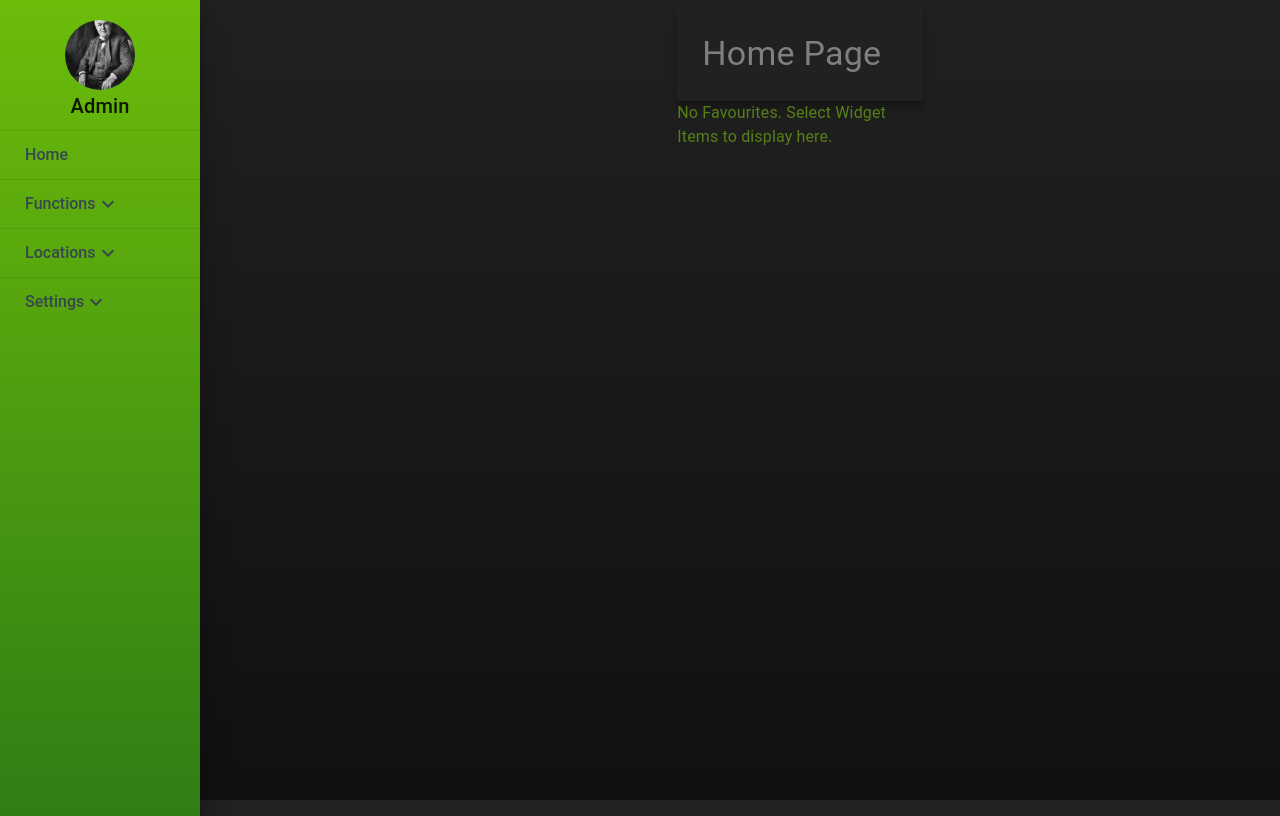
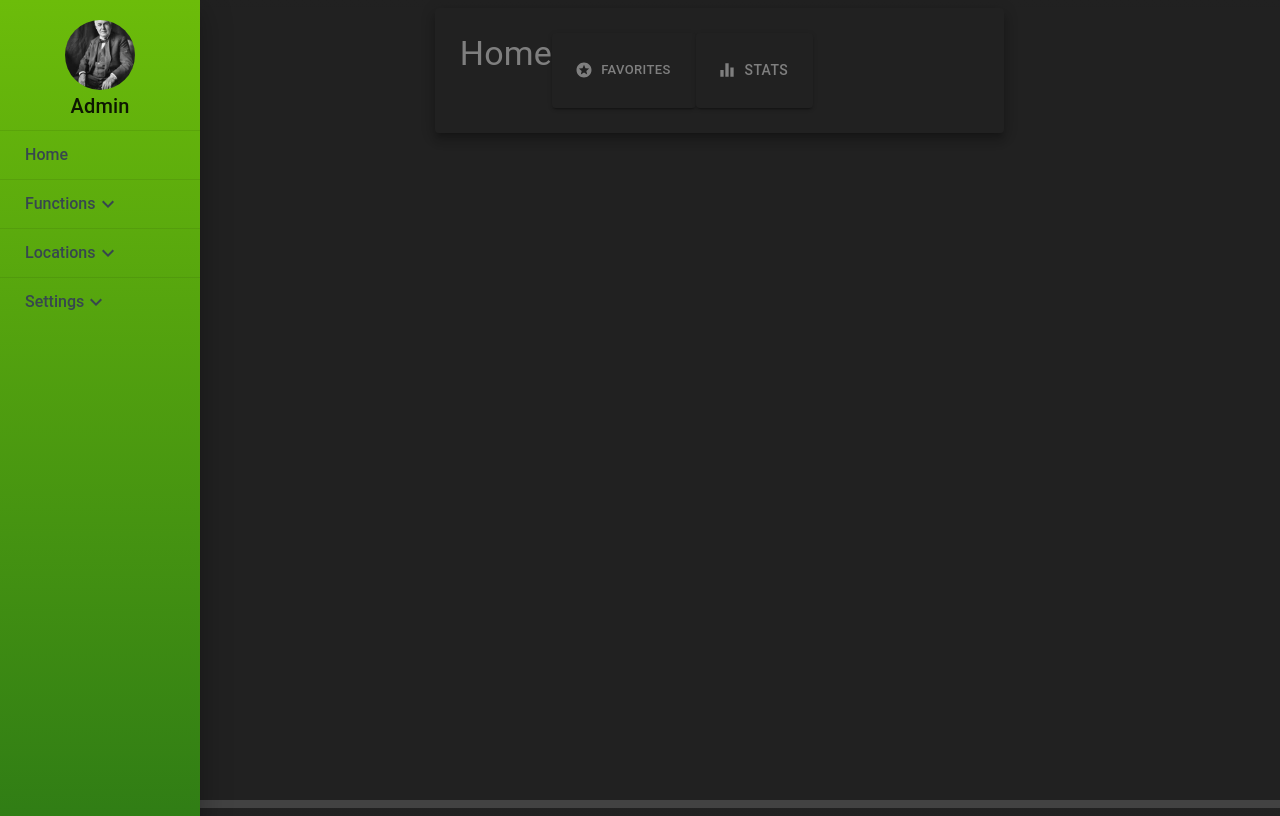
Before and after one commit to kiranPratoj/wiser-project, a React (Create React App) app: page / in a window 1280 px wide. Built offline with nearby package versions, Linux system fonts and the light colour scheme.

Commit message:
favorites and stats

```diff
--- a/package.json
+++ b/package.json
@@ -3,6 +3,9 @@
   "version": "0.1.0",
   "private": true,
   "dependencies": {
+    "@devexpress/dx-chart-core": "^2.7.3",
+    "@devexpress/dx-react-chart": "^2.7.3",
+    "@devexpress/dx-react-chart-material-ui": "^2.7.3",
     "@testing-library/jest-dom": "^4.2.4",
     "@testing-library/react": "^9.5.0",
     "@testing-library/user-event": "^7.2.1",
--- a/src/App.js
+++ b/src/App.js
@@ -7,6 +7,8 @@ import HomePage from './components/homepage';
 import FunctionsPage from './components/pages/FunctionsPage';
 import LocationsPage from './components/pages/Locations/LocationsPage';
 import SettingsPage from './components/pages/Settings/SettingsPage';
+// import statsPage from './components/Stats/statsPage.js';
+import FavoritesPage from './components/pages/favoritesPages';
 
 const App = () => {
   return (
@@ -18,6 +20,8 @@ const App = () => {
       <Route path='/Functions/Function1' component={FunctionsPage} />
       <Route path='/Locations/Location1' component={LocationsPage} />
       <Route path='/Settings' component={SettingsPage} />
+      <Route path='/favorites' component={FavoritesPage} />
+      {/* <Route path='/stats' component={statsPage} /> */}
           </BrowserRouter>
       </main>
     </div>
--- /dev/null
+++ b/src/components/Stats/statsPage.js
@@ -0,0 +1,28 @@
+import React from 'react'
+import {Grid} from '@material-ui/core '
+import MenuBar from '../../../src1/menuBar.js';
+// import './homebody.css';
+import Demo from './Charts/pie-chart';
+
+
+
+
+function statsPage() {
+    return (
+    <Grid style={{ justifyContent: "left"}}  Container spacing={0}>
+    <Grid item xs={12}>
+      <Grid container spacing={0}>
+      <Grid item xs={4}>
+          <MenuBar />
+        </Grid>
+          <Grid item xs={8} style={{width:'100%'}} >
+          <Demo />
+        </Grid>
+
+      </Grid>
+    </Grid>
+  </Grid>
+    )
+}
+
+export default statsPage
--- a/src/components/homebody.css
+++ b/src/components/homebody.css
@@ -1,10 +1,8 @@
 .homepage {
-    display: flex;
+    /* display: inline; */
     flex-direction: column;
     align-items: center;
-    width: 100%;
-    color: greenyellow;
-
+    /* width: 100%;   */
     min-height: 100vh;
   }
 
--- a/src/components/homebody.js
+++ b/src/components/homebody.js
@@ -1,27 +1,48 @@
 import React from 'react';
-import { Paper, TextField, Grid, Divider, Typography  } from "@material-ui/core";
+import { Paper, TextField, Grid, Divider, Typography } from "@material-ui/core";
 import './homebody.css';
+import StarsIcon from '@material-ui/icons/Stars';
+import EqualizerTwoToneIcon from '@material-ui/icons/EqualizerTwoTone';
+import IconButton from '@material-ui/core/IconButton';
+import Button from '@material-ui/core/Button';
+import FunctionsPage from './pages/FunctionsPage';
+import {Link} from 'react-router-dom';
 
 
 
 const Homebody = () => (
   <div className='homepage'>
-  <Grid item xs={8} >
-  <Grid item xs={8} >
-<Paper elevation={8}  space={2} style={{padding: "25px", backgroundColor:'#424242', color:'white' }} gutterBottom='true' >
+ <Grid item xl={8} md={8} fullwidth>
+ <Paper elevation={8} fullwidth spacing={4} style={{padding: "25px", backgroundColor:'#424242', color: 'white', display:'flex' }} >
+    <Typography variant='h4' style={{align:'left' }} > Home </Typography>
+    <Button
+      size="small"
+        variant="contained"
+        style={{padding: "25px", backgroundColor:'#424242', color: 'white', align:'right', }}
+        padding='25px'
+       startIcon={<StarsIcon size='large' />}
+       onClick={() => < FunctionsPage/>}
+      >
+        Favorites
+      </Button>
+      <Button
+      type='submit'
+        variant="contained"
+        style={{padding: "25px", backgroundColor:'#424242', color: 'white' }}
+       startIcon={<EqualizerTwoToneIcon  />}
+       component={Link}
+       to='/Functions/Function1'
+      >
+        Stats
+      </Button>
+    </Paper>
+    </Grid>
 
-  <Typography variant='h4' style={{ justifyContent: "left"}} > Home Page </Typography>
-  <Typography style={{justifyContent: 'right' }} >  </Typography>
+    <Grid item xs={0} >
 
-  {/* <Divider style={{width:'20px', color:'white'}} light='false' component='hr' orientation='horizontal' variant='fullwidth' />
-  <Divider style={{width:'20px', color:'white'}} light='false' orientation='horizontal' variant='fullwidth' /> */}
-    <Divider style={{width:'20px', color:'white'}} light='false' orientation='horizontal' variant='fullwidth' />
-   </Paper>
-  </Grid>
-   <Grid xs={8} style={{justifyContent: 'center'  }} >
-   <Typography  > No Favourites. Select Widget Items to display here. </Typography>
-   </Grid>
-  </Grid>
+
+
+      </Grid>
   </div>
 )
 
--- a/src/components/homepage.js
+++ b/src/components/homepage.js
@@ -2,22 +2,25 @@ import React from 'react'
 import MenuBar from '../src1/menuBar.js';
 import { Grid, Container, } from "@material-ui/core";
 import HomeBody from './homebody.js';
-
 import './homebody.css';
 
 
 export default function HomePage(){
   return (
- <Grid style={{ justifyContent: "left"}}  Container spacing={0}>
+ <Grid style={{ backgroundColor:'#424242'}}
+ item
+  direction="row"
+  justify="left"
+  alignItems="left"
+ spacing={0}  >
       <Grid item xs={12}>
-        <Grid container spacing={0}>
+        <Grid container >
         <Grid item xs={4}>
             <MenuBar />
           </Grid>
-            <Grid item xs={8} >
+            <Grid item xs={8} fullwidth >
             <HomeBody />
           </Grid>
-
         </Grid>
       </Grid>
     </Grid>
--- /dev/null
+++ b/src/components/pages/Favorites.js
@@ -0,0 +1,19 @@
+import React from 'react';
+import { Paper, TextField, Grid, Divider, Typography } from "@material-ui/core";
+import '../homebody.css';
+import StarsIcon from '@material-ui/icons/Stars';
+import EqualizerTwoToneIcon from '@material-ui/icons/EqualizerTwoTone';
+import IconButton from '@material-ui/core/IconButton';
+import Button from '@material-ui/core/Button';
+
+const Favorites = () => (
+  <div className='homepage'>
+ <Grid item xl={8} md={8} fullwidth>
+ <Paper elevation={8} spacing={4} style={{padding: "25px", backgroundColor:'#424242', color: 'white', display:'inline' }} >
+    <Typography variant='h4' style={{align:'left' }} > Favorites </Typography>
+        </Paper>
+    </Grid>
+  </div>
+)
+
+export default Favorites;
--- a/src/components/pages/Settings/Settings.js
+++ b/src/components/pages/Settings/Settings.js
@@ -1,6 +1,11 @@
 import React from 'react';
 import {Paper, Typography, Divider, Grid} from '@material-ui/core';
 import '../../homebody.css';
+import StarsIcon from '@material-ui/icons/Stars';
+import EqualizerTwoToneIcon from '@material-ui/icons/EqualizerTwoTone';
+import IconButton from '@material-ui/core/IconButton';
+import Button from '@material-ui/core/Button';
+import {Link} from 'react-router-dom';
 
 function Settings() {
     return (
@@ -9,10 +14,19 @@ function Settings() {
   <Grid item xs={12} >
 <Paper elevation={10}  align='fullwidth' space={2} style={{backgroundColor:'#424242', color:'white' }} gutterBottom='true' >
   <Typography variant='h4'  > Settings Page of Wiser Application </Typography>
-  <Divider style={{width:'20px', color:'white'}} light='false' component='hr' orientation='horizontal' variant='fullwidth' />
-  <Divider style={{width:'20px', color:'white'}} light='false' orientation='horizontal' variant='fullwidth' />
-    <Divider style={{width:'20px', color:'white'}} light='false' orientation='horizontal' variant='fullwidth' />
+
    </Paper>
+   <Button
+       variant="contained"
+        style={{padding: "25px", backgroundColor:'#424242', color: 'white' }}
+        padding='25px'
+       startIcon={<StarsIcon  />}
+       component={Link}
+       to='/Functions/Function1'
+
+      >
+        Favorites
+      </Button>
   </Grid>
   </Grid>
         </div>
--- /dev/null
+++ b/src/components/pages/favoritesPages.js
@@ -0,0 +1,24 @@
+import React from 'react';
+import MenuBar from '../../src1/menuBar.js';
+import {Grid} from '@material-ui/core'
+import Favorites from './Favorites.js';
+
+function FavoritesPages() {
+    return (
+      <Grid style={{ justifyContent: "center"}} container spacing={0}>
+      <Grid item xs={12}>
+        <Grid container spacing={0}>
+        <Grid item xs={4}>
+            <MenuBar />
+          </Grid>
+                    <Grid item xs={8} sm={8} xl={8} >
+            <Favorites />
+          </Grid>
+
+        </Grid>
+      </Grid>
+    </Grid>
+    )
+}
+
+export default FavoritesPages;
```
Also changed, not shown: src/components/Stats/Charts/pie-chart.js (added, +50 -0 lines), src/index.css (+5 -4 lines), 1 other file (tests, documents, lock files or other folders).
